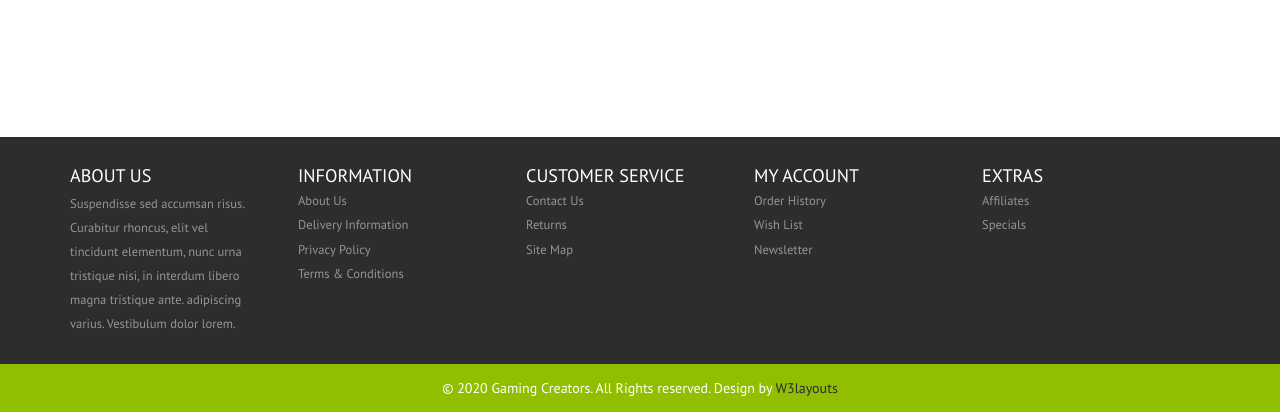
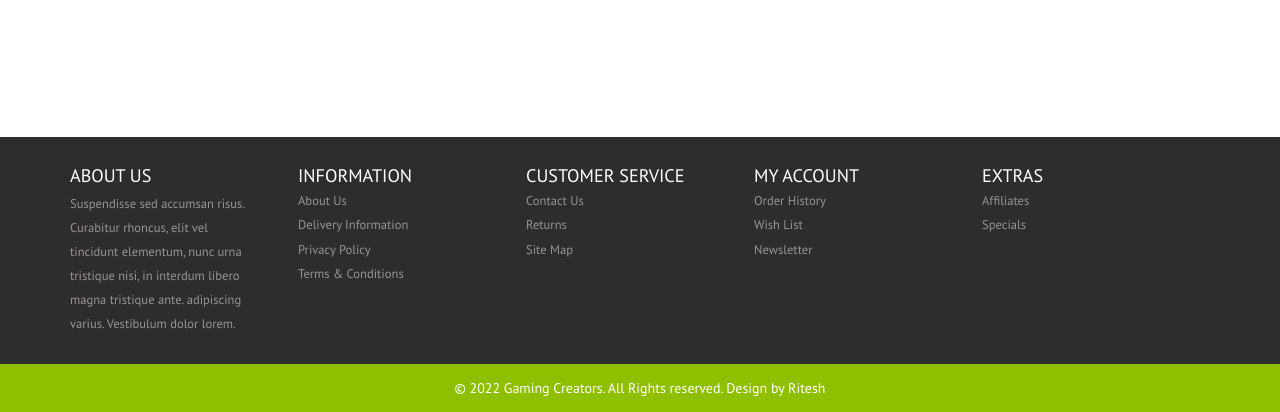
Before and after one commit to Riteshvs/Azure-Project, a plain HTML site: page 404.html in a window 1280 px wide. Shown: the part 472-884 px from the top of the page. Drawn offline with Linux system fonts and the light colour scheme.

Commit message:
2nd commit

```diff
--- a/404.html
+++ b/404.html
@@ -136,7 +136,7 @@ Smartphone Compatible web template, free webdesigns for Nokia, Samsung, LG, Sony
 					<div class="clearfix"> </div>
 				</div>
 			</div>
-			<p class="footer-class">&copy; 2020 Gaming Creators. All Rights reserved.  Design by  <a href="http://w3layouts.com/" target="_blank">W3layouts</a> </p>
+			<p class="footer-class">&copy; 2022 Gaming Creators. All Rights reserved.  Design by  Ritesh </p>
 		</div>
 
 </body>
```
Also changed, not shown: blog.html (+1 -1 lines), contact.html (+1 -1 lines), games.html (+1 -1 lines), index.html (+1 -1 lines), reviews.html (+1 -1 lines), single.html (+1 -1 lines).
